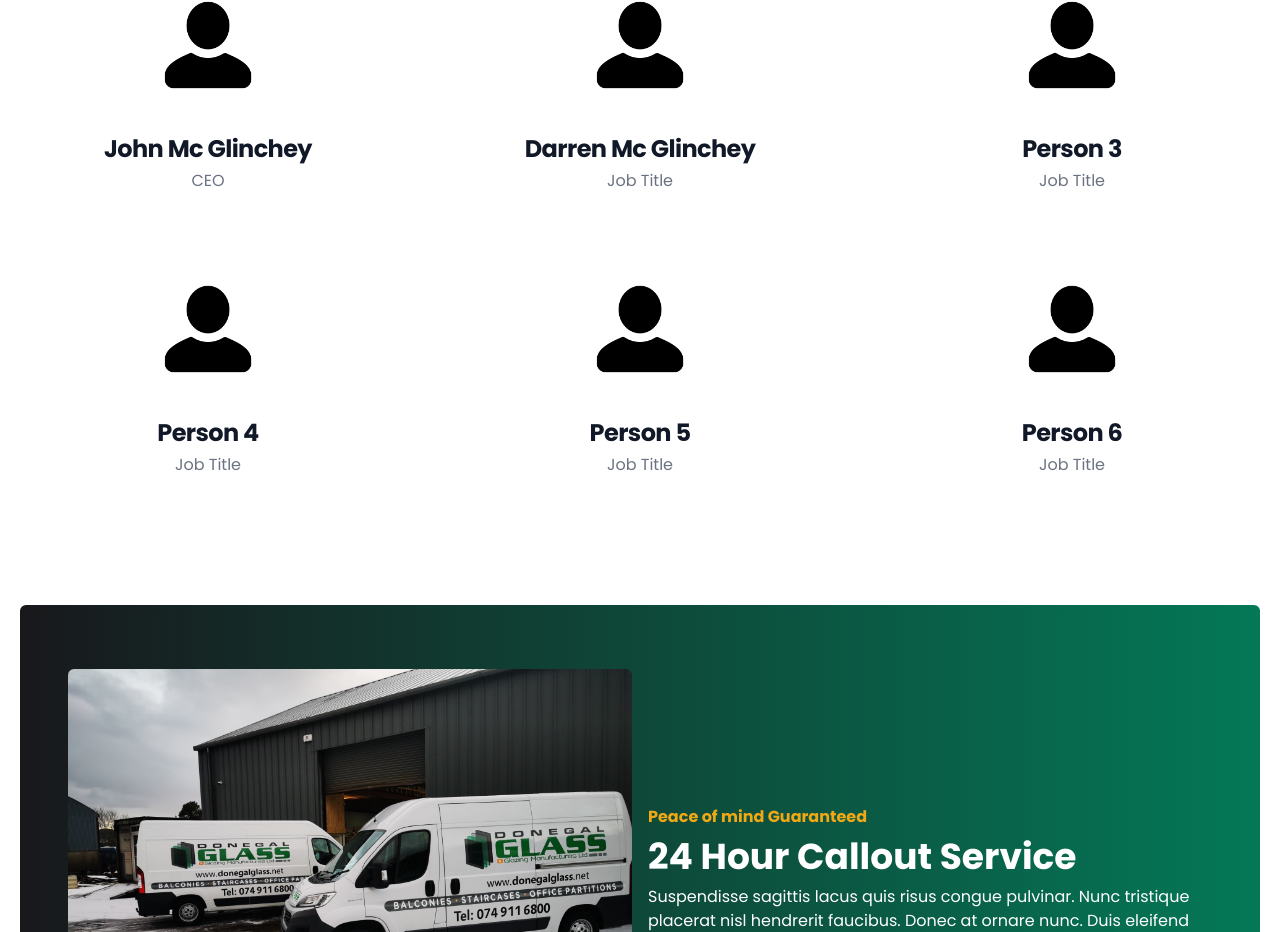
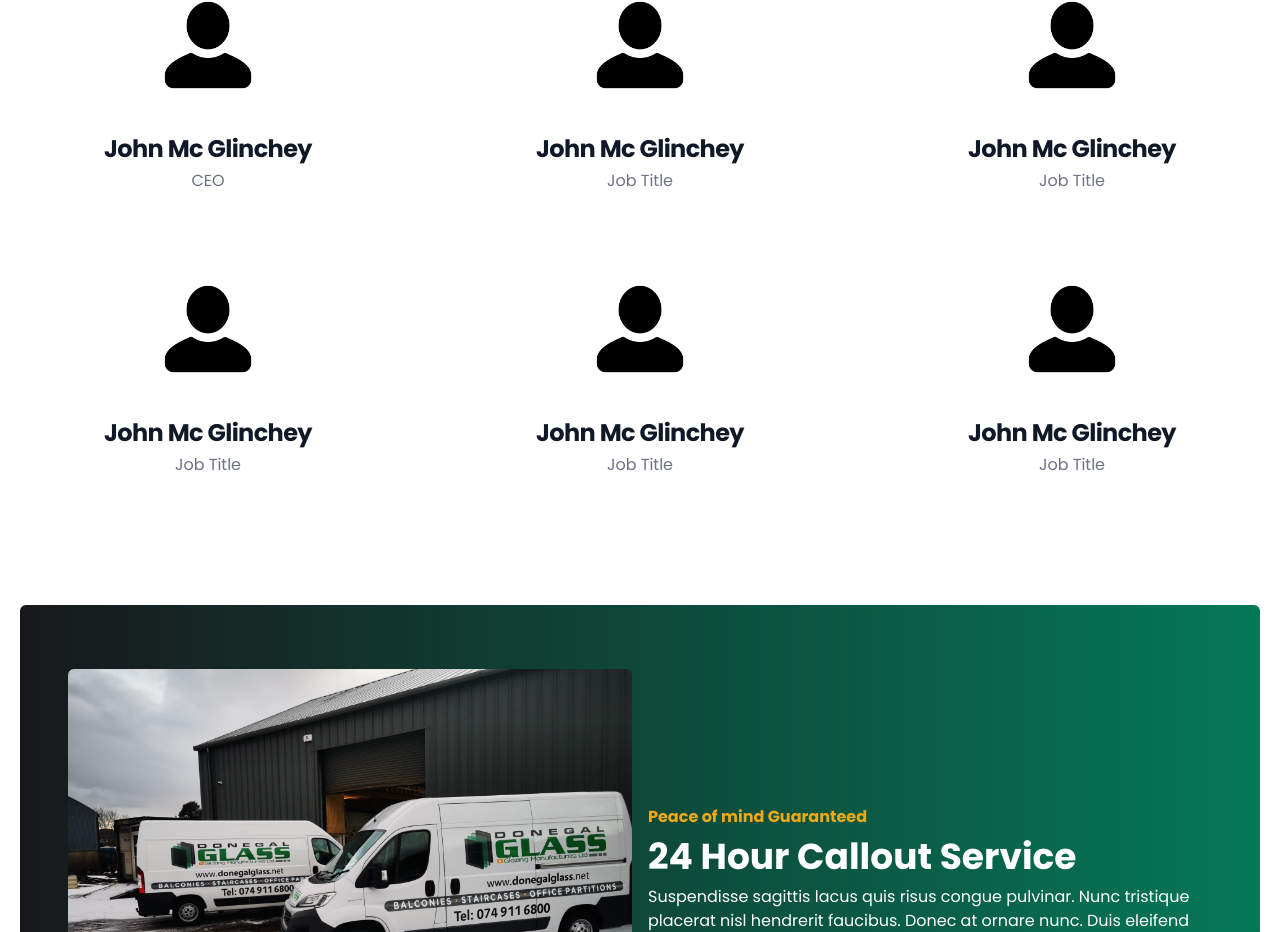
Before and after one commit to k4rldoherty/DonegalGlass, a React (Create React App) app: page / in a window 1280 px wide. Shown: the part 1931-2863 px from the top of the page. Built offline with nearby package versions, Linux system fonts and the light colour scheme; the HTML template or start-up script is replaced by a standard one.

Commit message:
Renmoved dead a tags

```diff
--- a/src/components/Team.jsx
+++ b/src/components/Team.jsx
@@ -13,14 +13,14 @@ const Team = () => {
                     <div class="text-center text-gray-500 dark:text-gray-400">
                         <img class="mx-auto mb-4 w-36 h-36 rounded-full" src={avatar} alt="Jese Avatar" />
                         <h3 class="mb-1 text-2xl font-bold tracking-tight text-gray-900 ">
-                  <a href="#">John Mc Glinchey</a>
+                            John Mc Glinchey
                         </h3>
                         <p>CEO</p>
                     </div>
                     <div class="text-center text-gray-500 dark:text-gray-400">
                         <img class="mx-auto mb-4 w-36 h-36 rounded-full" src={avatar} alt="Joseph Avatar" />
                         <h3 class="mb-1 text-2xl font-bold tracking-tight text-gray-900 ">
-                  <a href="#">Darren Mc Glinchey</a>
+                            John Mc Glinchey
                         </h3>
                         <p>Job Title</p>
 
@@ -28,21 +28,21 @@ const Team = () => {
                     <div class="text-center text-gray-500 dark:text-gray-400">
                         <img class="mx-auto mb-4 w-36 h-36 rounded-full" src={avatar} alt="Sofia Avatar" />
                         <h3 class="mb-1 text-2xl font-bold tracking-tight text-gray-900 ">
-                  <a href="#">Person 3</a>
+                            John Mc Glinchey
                         </h3>
                         <p>Job Title</p>
                     </div>
                     <div class="text-center text-gray-500 dark:text-gray-400">
                         <img class="mx-auto mb-4 w-36 h-36 rounded-full" src={avatar} alt="Leslie Avatar" />
                         <h3 class="mb-1 text-2xl font-bold tracking-tight text-gray-900 ">
-                  <a href="#">Person 4</a>
+                            John Mc Glinchey
                         </h3>
                         <p>Job Title</p>
                     </div>
                     <div class="text-center text-gray-500 dark:text-gray-400">
                         <img class="mx-auto mb-4 w-36 h-36 rounded-full" src={avatar} alt="Michael Avatar" />
                         <h3 class="mb-1 text-2xl font-bold tracking-tight text-gray-900 ">
-                  <a href="#">Person 5</a>
+                            John Mc Glinchey
                         </h3>
                         <p>Job Title</p>
 
@@ -50,7 +50,7 @@ const Team = () => {
                     <div class="text-center text-gray-500 dark:text-gray-400">
                         <img class="mx-auto mb-4 w-36 h-36 rounded-full" src={avatar} alt="Neil Avatar" />
                         <h3 class="mb-1 text-2xl font-bold tracking-tight text-gray-900 ">
-                  <a href="#">Person 6</a>
+                            John Mc Glinchey
                         </h3>
                         <p>Job Title</p>
 
```
Also changed, not shown: public/logo192.png (deleted), public/logo512.png (deleted). Lines whose indentation alone changed are shown as unchanged.
